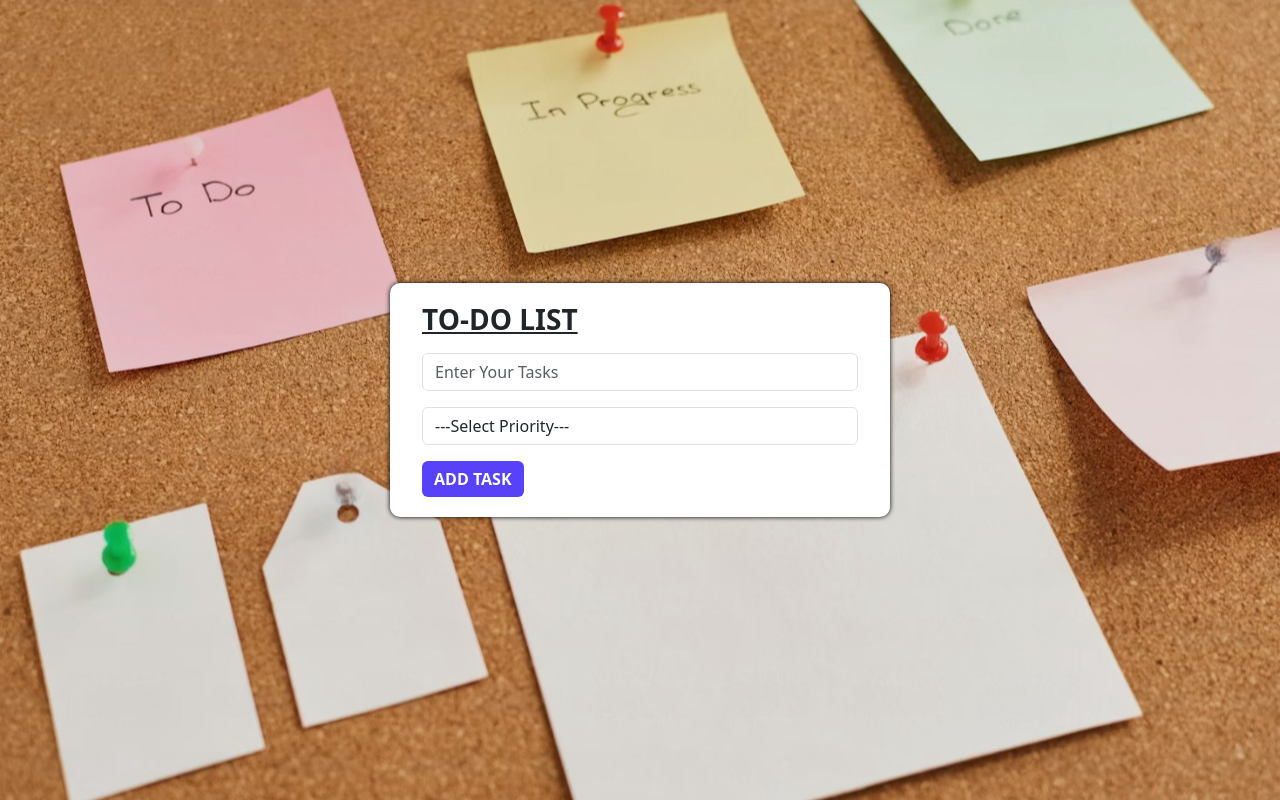
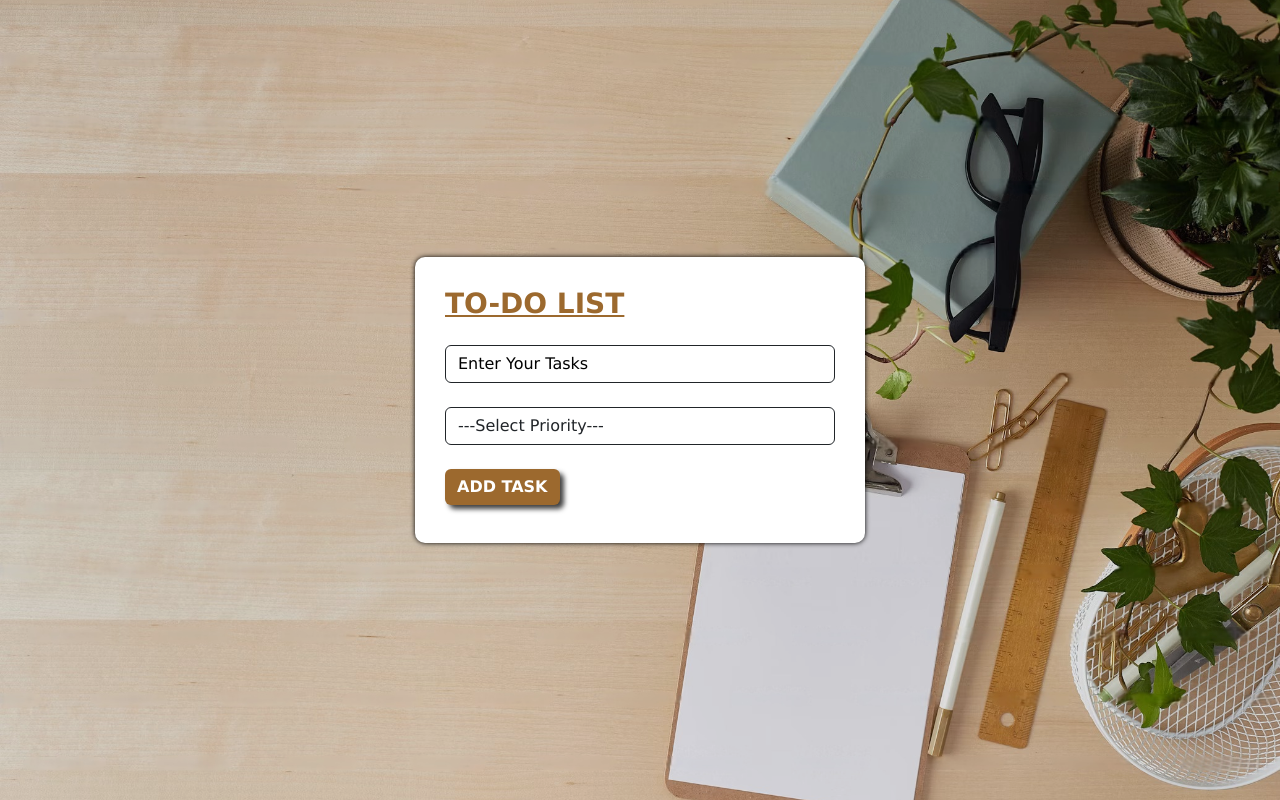
Before and after one commit to shreyaanjan/todo-list-js, a plain HTML site: page index.html in a window 1280 px wide. Drawn offline with Linux system fonts and the light colour scheme; some packages are replaced by stand-ins of ours; a script that the page names is missing.

Commit message:
changed design

```diff
--- a/assets/css/style.css
+++ b/assets/css/style.css
@@ -1,13 +1,15 @@
 body {
-    background-image: url(../images/bg-img-1.png);
-    background-position: center;
+    background-image: url(../images/bg-img-2.jpg);
+    background-position: center center;
     background-size: cover;
     background-repeat: no-repeat;
     position: relative;
     z-index: 1;
+    overflow-x: hidden;
+    font-family: Verdana, Geneva, Tahoma, sans-serif;
 }
 
-body::before{
+body::before {
     position: absolute;
     content: "";
     width: 100%;
@@ -23,13 +25,12 @@ body::before{
 }
 
 .content {
-    padding: 20px 20px;
+    padding: 30px 30px;
     background-color: white;
     border-radius: 10px;
     box-shadow: 0 0 5px rgba(0, 0, 0, 1.0);
-    width: 90%;
-    max-width: 500px;
-    margin: auto;
+    width: 150%;
+    max-width: 450px;
 }
 
 .task-box {
@@ -63,5 +64,34 @@ body::before{
 }
 
 #add-btn {
-    background-color: #5742fa;
+    background-color: #9c692e;
+    -webkit-box-shadow: 4px 4px 5px 0px rgba(0, 0, 0, 0.75);
+    -moz-box-shadow: 4px 4px 5px 0px rgba(0, 0, 0, 0.75);
+    box-shadow: 4px 4px 5px 0px rgba(0, 0, 0, 0.75)
 }
+
+#add-btn:focus {
+    box-shadow: none;
+}
+
+.todo-main {
+    max-height: 300px;
+    overflow-y: auto;
+    padding-inline-end: 10px;
+}
+
+#taskInput {
+    box-shadow: none;
+}
+
+#optionInput {
+    box-shadow: none;
+}
+
+#taskInput::placeholder {
+    color: black !important;
+}
+
+.content h3 {
+    color: #9c692e;
+}
--- a/index.html
+++ b/index.html
@@ -11,27 +11,26 @@
 </head>
 
 <body>
-    <div class="vh-100 d-flex align-items-center">
+    <div class="vh-100 d-flex align-items-center justify-content-center">
         <div class="content m-auto">
-            <div class="container">
             <form action="">
                 <div>
                     <h3 class="text-uppercase text-decoration-underline fw-bold">To-Do List</h3>
                     <div>
-                            <input type="text" id="taskInput" class="form-control my-3" placeholder="Enter Your Tasks">
-                            <select name="" id="optionInput" class="form-control mb-3">
+                        <input type="text" id="taskInput" class="form-control my-4 border-dark"
+                            placeholder="Enter Your Tasks">
+                        <select name="" id="optionInput" class="form-control mb-4 border-dark">
                             <option value="-1">---Select Priority---</option>
                             <option value="1">Low</option>
                             <option value="2">Medium</option>
                             <option value="3">High</option>
                         </select>
-                            <button type="button" class="btn btn-primary fw-bold text-uppercase border-0"
-                                id="add-btn">Add Task</button>
+                        <button type="button" class="btn btn-primary fw-bold text-uppercase border-0" id="add-btn">Add
+                            Task</button>
                     </div>
                 </div>
             </form>
-                <div class="todo-main" id="task-row"></div>
-            </div>
+            <div class="todo-main mt-2" id="task-row"></div>
         </div>
     </div>
 </body>
@@ -50,6 +49,7 @@
         if (taskInput.value === "" || priorityInput.value === "-1") {
             Swal.fire({
                 icon: "warning",
+                position: "top",
                 title: "Invalid Input!",
                 showConfirmButton: false,
                 timer: 1500,
@@ -63,6 +63,7 @@
         }
 
         tasks.push(obj)
+
         renderTasks();
         taskInput.value = "";
         priorityInput.value = "-1";
@@ -91,7 +92,10 @@
         tasks.forEach((obj, idx) => {
             taskRow.innerHTML += `
                     <div class="task-box rounded fw-bold d-flex align-items-center justify-content-between text-white" style="background-color: ${getPriorityColor(obj.priority)};">
-                        <span class="task-text">${obj.task}</span>
+                        <div>
+                        <div class="task-text">${obj.task}</div>
+                        <div class="task-text">${getPriority(obj.priority)}</div>
+                        </div>
                         <button class="delete-btn border-0" onclick="deleteTask(${idx})">❌</button>
                     </div>
                 `;
@@ -104,5 +108,4 @@
     }
 </script>
 
-
 </html>
```
Also changed, not shown: assets/images/bg-img-2.jpg (added). Lines whose indentation alone changed are shown as unchanged.
